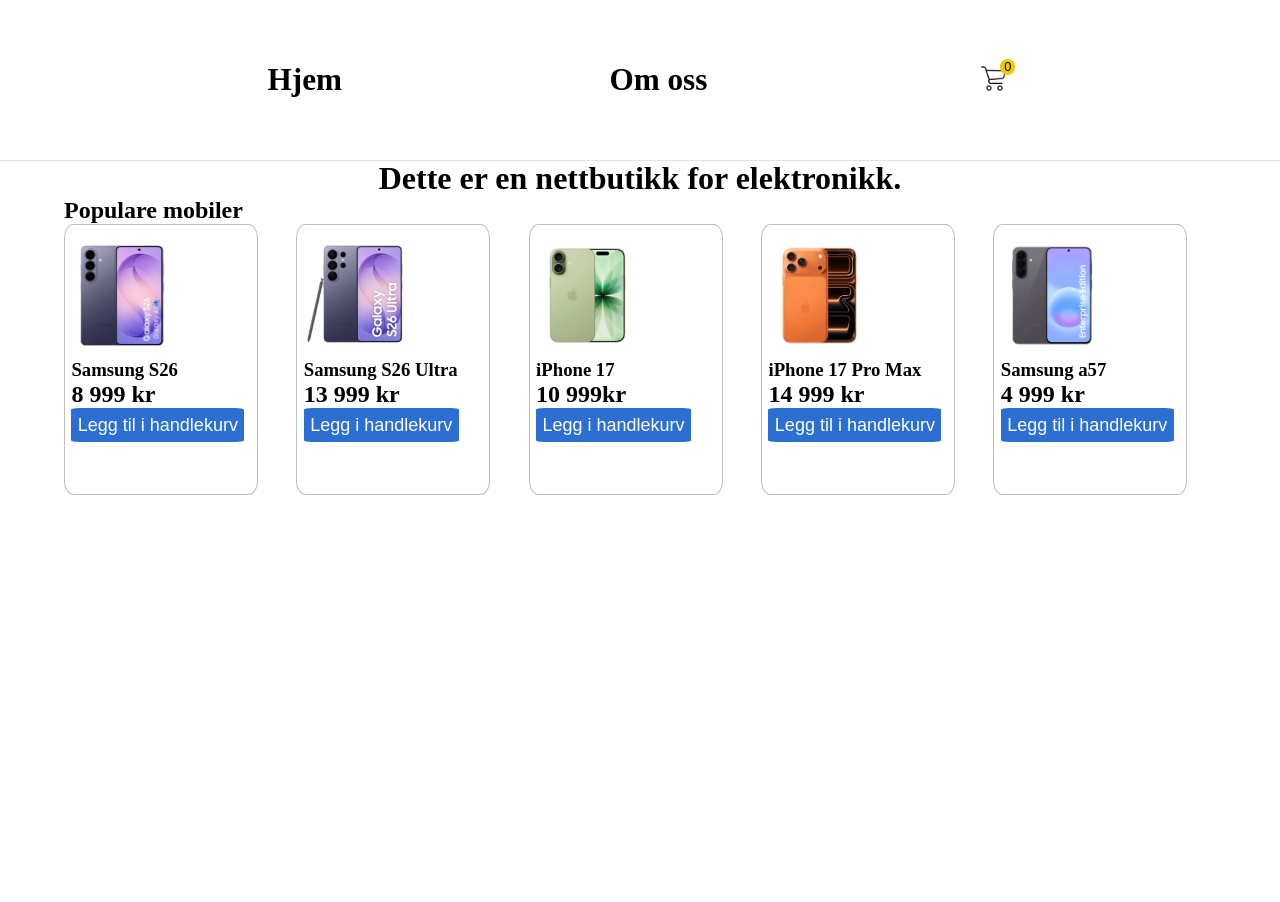
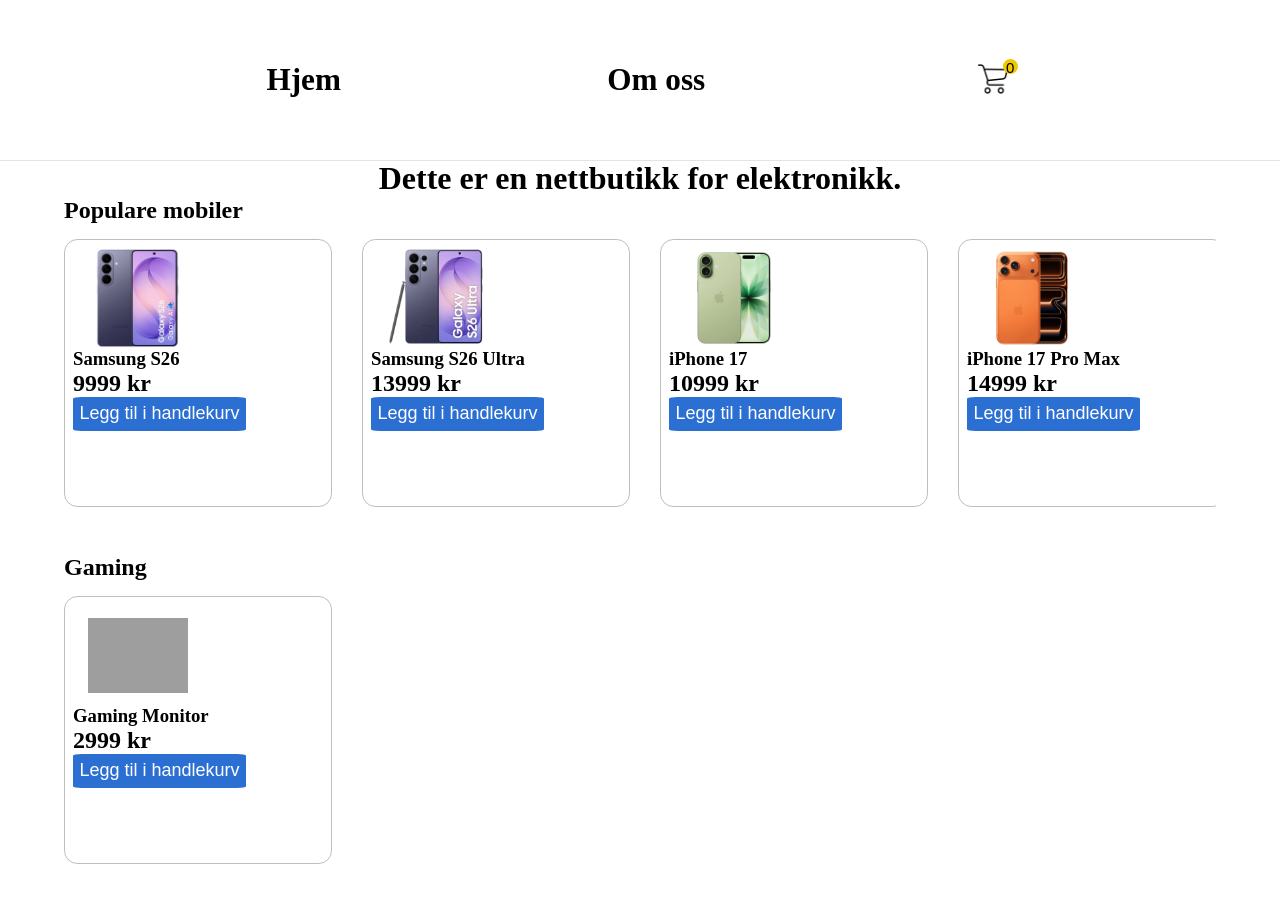
Before and after one commit to uros864/IT-1, a plain HTML site: page Nettbutikk_prosjekt/index.html in a window 1280 px wide. Shown: the top 902 px of the page. Drawn offline with Linux system fonts and the light colour scheme; grey boxes are pictures that could not be loaded.

Commit message:
gjorde at produktene i html en blir lagd i javascript, endringer i nav baren og css

```diff
--- a/Nettbutikk_prosjekt/index.html
+++ b/Nettbutikk_prosjekt/index.html
@@ -22,64 +22,12 @@
 
     <main>
         <h1 >Dette er en nettbutikk for elektronikk.</h1>
+
         <h2 class="">Populare mobiler</h2>
+        <div id="populareMobiler" class="produktListe"></div>
 
-
-        <div class="populare_mobiler">
-            <div class="produkt">
-                <div class="produkt_bilde">
-                    <img src="img/mobil/s26.png" width="130vw" alt="">
-                </div>
-               <h3>Samsung S26</h3>
-               <h2>8 999 kr</h2>
-               <button class="kjopKnapp" data-id="1">Legg til i handlekurv</button>
-            </div>
-            <div class="produkt">
-                <div class="produkt_bilde">
-                    <img src="img/mobil/S26_Ultra.png" alt="">
-                </div>
-                <h3>Samsung S26 Ultra</h3>
-                <h2>13 999 kr</h2>
-                <button class="kjopKnapp" data-id="2">Legg i handlekurv</button>
-            </div>
-            <div class="produkt">
-                <div class="produkt_bilde">
-                    <img src="img/mobil/iphone17.png"  alt="">
-                </div>
-                <h3>iPhone 17</h3>
-                <h2>10 999kr</h2>
-                <button class="kjopKnapp" data-id="3">Legg i handlekurv</button>
-            </div>
-            <div class="produkt">
-                <div class="produkt_bilde">
-                    <img src="img/mobil/iPhone_17_pro_max.png"   alt="">
-                </div>
-                <h3>iPhone 17 Pro Max</h3>
-                <h2>14 999 kr</h2>
-                <button class="kjopKnapp" data-id="4">Legg til i handlekurv</button>
-            </div>
-            <div class="produkt">
-                <div class="produkt_bilde">
-                    <img src="img/mobil/a57.png"   alt="">
-                </div>
-                <h3>Samsung a57</h3>
-                <h2>4 999 kr</h2>
-                <button class="kjopKnapp" data-id="5">Legg til i handlekurv</button>
-            </div>
-            <div class="produkt">
-                <div class="produkt_bilde">
-                    <img src="img/mobil/iPhone_17_pro_max.png"  alt="">
-                </div>
-                <h3>iPhone 17 Pro Max</h3>
-            </div>
-            <div class="produkt">
-                <div class="produkt_bilde">
-                    <img src="img/mobil/iPhone_17_pro_max.png"  alt="">
-                </div>
-                <h3>iPhone 17 Pro Max</h3>
-            </div>
-        </div>
-
+        <h2>Gaming</h2>
+        <div id="gamingProdukter" class="produktListe"></div>
 
     </main>
     <footer>
@@ -107,7 +55,7 @@
 
 </div>
 
-<script src="script.js"></script>
+<script src="script.js" defer></script>
 
 </body>
 </html>
--- a/Nettbutikk_prosjekt/script.js
+++ b/Nettbutikk_prosjekt/script.js
@@ -1,40 +1,88 @@
 const produkter = [
 {
     id: 1,
-    navn:"s26",
+    navn:"Samsung S26",
     pris:9999,
     bilde:"img/mobil/s26.png"
 },
 {
     id: 2,
-    navn:"s26_ultra",
+    navn:"Samsung S26 Ultra",
     pris:13999,
     bilde:"img/mobil/s26_ultra.png"
 },
 {
     id: 3,
-    navn:"iphone_17",
+    navn:"iPhone 17",
     pris:10999,
     bilde:"img/mobil/iphone_17.png"
 },
 {
     id: 4,
-    navn:"iphone_17_pro_max",
+    navn:"iPhone 17 Pro Max",
     pris:14999,
     bilde:"img/mobil/iphone_17_pro_max.png"
 },
 {
     id: 5,
-    navn:"a57",
+    navn:"Samsung A57",
     pris:4999,
     bilde:"img/mobil/a57.png"
+},
+{
+    id: 6,
+    navn:"Xiaomi 17 Pro Max",
+    pris:12999,
+    bilde:"img/mobil/xiaomi_17_pro_max.jpg"
+},
+{
+    id: 7,
+    navn:"Gaming Monitor",
+    pris:2999,
+    bilde:"img/gaming/monitor.png"
 }
 ];
+
+function visprodukter(parameter,liste ) {
+    liste.innerHTML = parameter.map(produkt => `
+        <div class="produkt">
+            <div class="produkt_bilde">
+                <img src="${produkt.bilde}" alt="${produkt.navn}">
+            </div>
+
+            <h3>${produkt.navn}</h3>
+
+            <h2>${produkt.pris} kr</h2>
+
+            <button class="kjopKnapp" data-id="${produkt.id}">
+                Legg til i handlekurv
+            </button>
+        </div>
+    `).join("");
+}
+let populareMobiler = document.getElementById("populareMobiler");
+let gamingProdukter = document.getElementById("gamingProdukter");
+
+let mobiler = produkter.filter(produkt => produkt.id <=6);
+let gaming= produkter.filter(produkt => produkt.id > 6);
+
+visprodukter(mobiler,populareMobiler)
+visprodukter(gaming,gamingProdukter)
+
+document.querySelectorAll(".produktListe").forEach(container => {
+
+    container.addEventListener("wheel", function(event) {
+        event.preventDefault();
+
+        container.scrollLeft += event.deltaY*3;
+    }, { passive: false });
+
+});
+
 let handlekurv = [];
 const lukkKurv = document.getElementById("lukkKurv");
 const kurvPopup = document.getElementById("kurvPopup");
 const kurvKnapp = document.getElementById("kurvKnapp");
-
 const knapper = document.querySelectorAll(".kjopKnapp");
 
 function visHandlekurv() {
@@ -53,12 +101,10 @@ function visHandlekurv() {
         `;
 }
 }
-
-
 knapper.forEach(knapp => {
-
     knapp.addEventListener("click", () => {
         let id = Number(knapp.dataset.id);
+
 
         let valgtProdukt = produkter.find(produkt => produkt.id === id);
 
@@ -67,9 +113,6 @@ knapper.forEach(knapp => {
 
         document.getElementById("antallKurv").textContent =
         handlekurv.length;
-
-        console.log(handlekurv);
-
 });
 
 
--- a/Nettbutikk_prosjekt/style.css
+++ b/Nettbutikk_prosjekt/style.css
@@ -45,39 +45,38 @@ footer{
 footer p{
     font-size: 140%;
 }
-.populare_mobiler{
+.produktListe{
     display: flex;
     flex-direction: row;
     justify-content: space-between;
     width: 100%;
-    height: 23vw;
+    height: 300px;
+    margin-top: 15px;
+    margin-bottom: 15px ;
     overflow-x: scroll;
     overflow-y: hidden;
     scroll-behavior: smooth;
     -webkit-overflow-scrolling: touch;
-
-
 }
 .produkt{
-    padding: 0.5vw;
-    width: 14vw;
-    height: 20vw;
-    border: 0.1vw solid rgba(99, 99, 99, 0.411);
+    padding: 8px;
+    width: 250px;
+    height: 250px;
+    border: 1px solid rgba(99, 99, 99, 0.411);
     border-radius: 5%;
     flex-shrink: 0;
-    margin-right: 3vw;
+    margin-right: 30px;
 }
 .produkt_bilde{
     display: flex;
     justify-content: center;
     align-items: center;
-    width: 8vw;
-    height: 10vw;
-
+    width: 130px;
+    height: 100px;
 }
 .produkt_bilde img{
     display: flex;
-    width: 100%;
+    width: 100px;
     height: 100%;
     object-fit: contain;
 }
@@ -95,13 +94,13 @@ h1{
 }
 #antallKurv{
     display: flex;
-    font-size: 1vw;
+    font-size: 15px;
     background-color: rgb(240, 200, 0);
     border-radius: 50%;
-    margin-left: -0.5vw;
-    margin-top: -0.5vw;
-    width: 1.2vw;
-    height: 1.2vw;
+    margin-left: -5px;
+    margin-top: -5px;
+    width: 15px;
+    height: 15px;
     display: inline-block;
     position: absolute;
     padding: auto;
@@ -114,7 +113,7 @@ h1{
 
 }
 #kurvKnapp img{
-    width: 2vw;
+    width: 30px;
 }
 #lukkKurv{
     background-color: rgba(0, 0, 0, 0.295);
```
Also changed, not shown: Nettbutikk_prosjekt/img/mobil/iphone_17.png (renamed from Nettbutikk_prosjekt/img/mobil/iphone17.png), Nettbutikk_prosjekt/img/mobil/xiaomi_17_pro_max.jpg (added), 1 other file.
